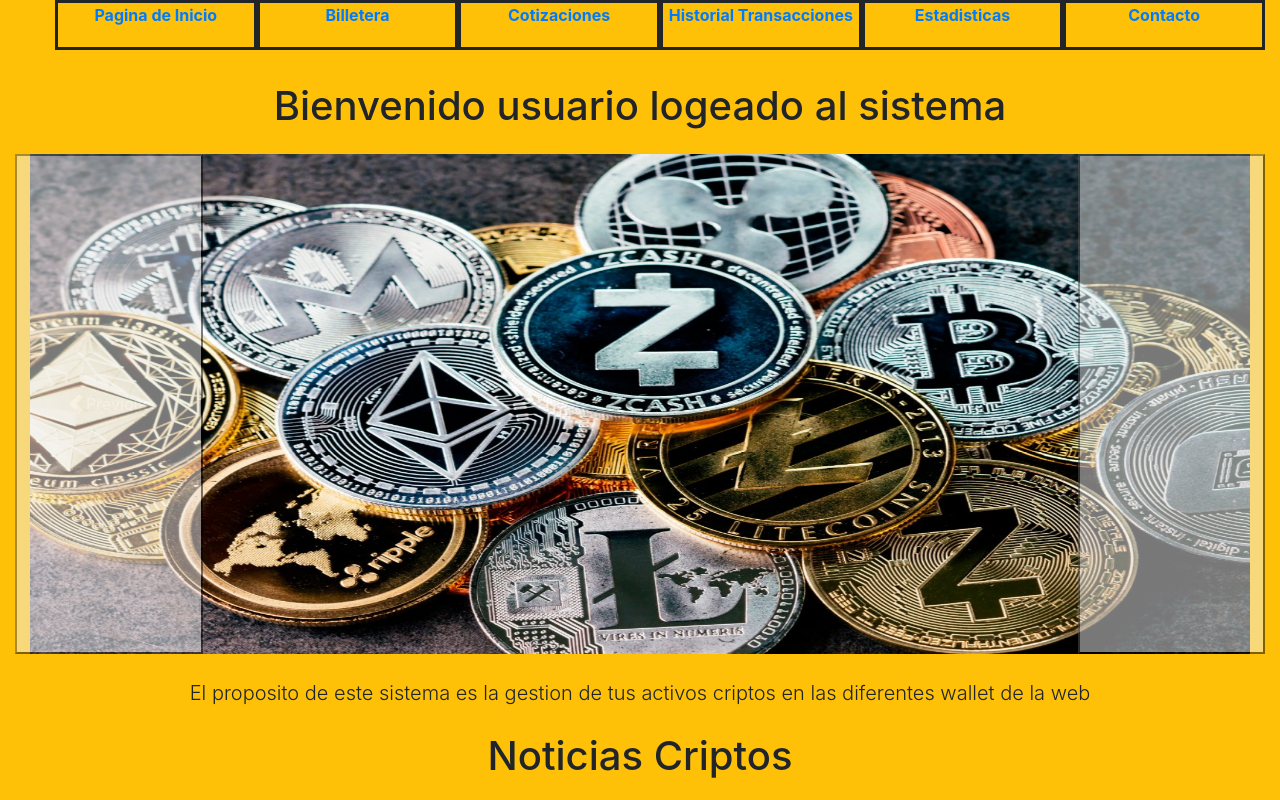
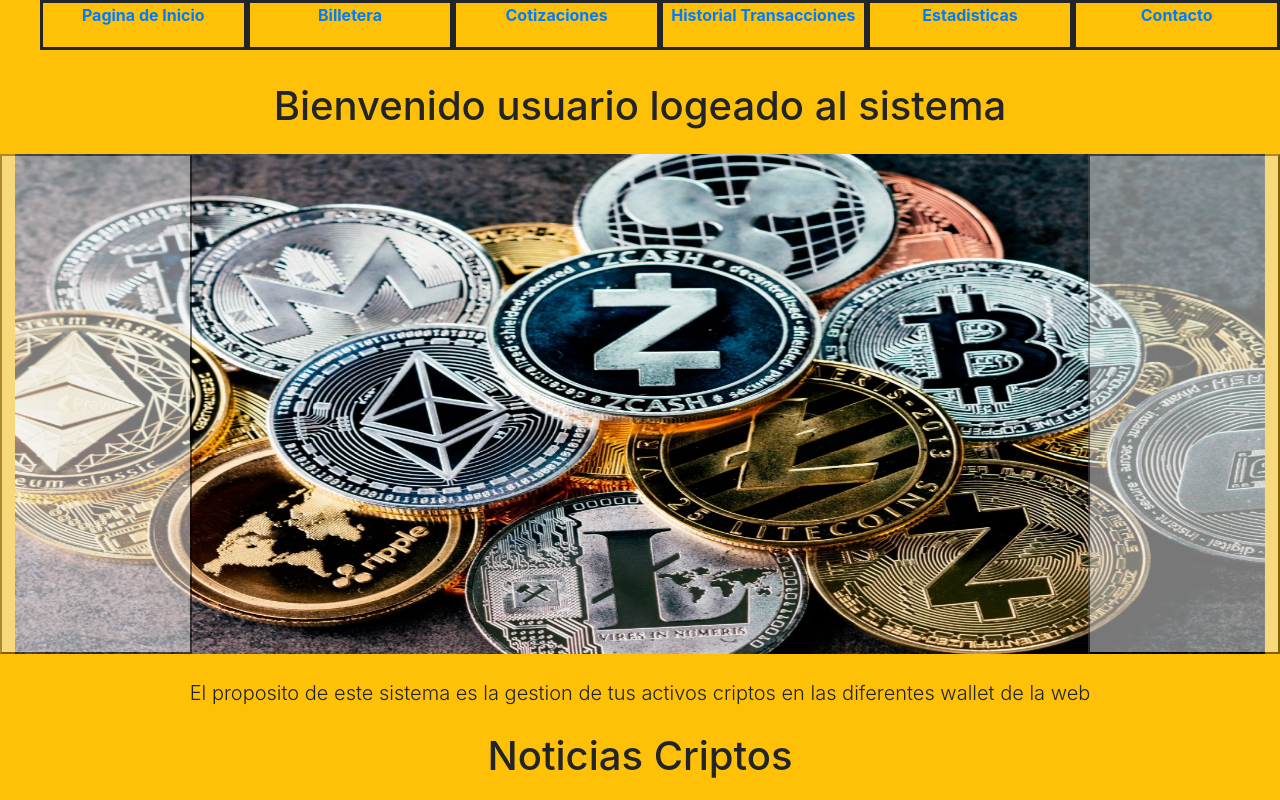
Before and after one commit to mdonnet90/tuCripto2, a plain HTML site: page index.html in a window 1280 px wide. Shown: the top 800 px of the page. Drawn offline with nearby package versions, Linux system fonts and the light colour scheme.

Commit message:
Fix entrega bootstrap

```diff
--- a/index.html
+++ b/index.html
@@ -13,7 +13,7 @@
     <link rel="stylesheet" type="text/css" href="Styles\bootstrap.min.css" />
     <link rel="stylesheet" type="text/css" href="Styles\Styles.css" />
 </head>
-<body class="bg-warning col-sm-2 col-md-4 col-lg-12">
+<body class="bg-warning">
     <header >
         <ul id="menu">
             <li class="text-center" ><a href="index.html"> <p> Pagina de Inicio </p> </a> </li>
```
Also changed, not shown: web/Billetera.html (+1 -1 lines), web/Contactos.html (+1 -1 lines), web/Cotizaciones.html (+1 -1 lines), web/Estadisticas.html (+1 -1 lines), web/Transacciones.html (+1 -1 lines).
